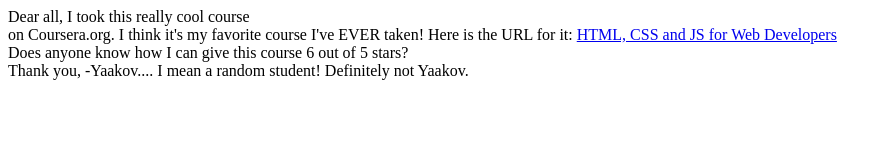
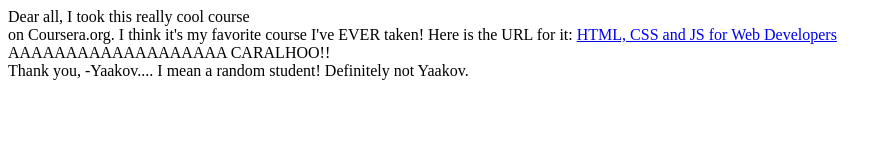
Before and after one commit to Bakuretsy/bakuretsy.github.io, a plain HTML site: page index.html in a window 1280 px wide. Shown: the whole page, without its empty margins (0-892 px from the left). Drawn offline with Linux system fonts and the light colour scheme.

Commit message:
aaa karalho

```diff
--- a/index.html
+++ b/index.html
@@ -18,8 +18,7 @@
 	</span>
 	<a href="...">HTML, CSS and JS for Web Developers</a>
 	<div>
-		Does anyone know how I can give this course 6
-		out of 5 stars?
+		AAAAAAAAAAAAAAAAAAA CARALHOO!!
 	</div>
 	<div>
 		Thank you,
```
